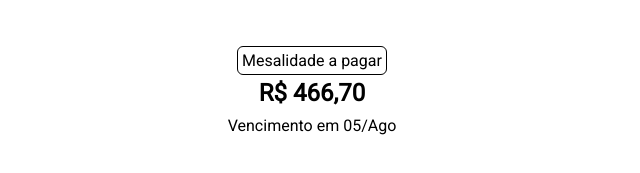
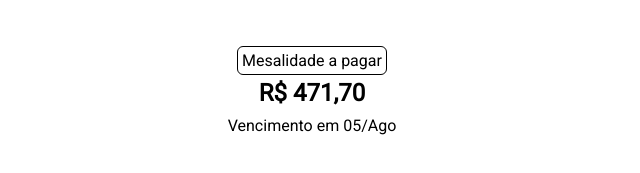
Before and after one commit to Nilton31/estacio, a plain HTML site: page index.html in a window 1280 px wide. Shown: the part 131-304 px from the top of the page, 328-968 px from the left. Drawn offline with Linux system fonts and the light colour scheme.

Commit message:
adicionando 11/08

```diff
--- a/index.html
+++ b/index.html
@@ -26,7 +26,7 @@
     <section>
         <article>
             <p id="ciclulo"><span>Mesalidade a pagar</span></p>
-            <h2>R$ 466,70</h2>
+            <h2>R$ 471,70</h2>
             <p>Vencimento em 05/Ago</p>
         </article>
     </section>
```
